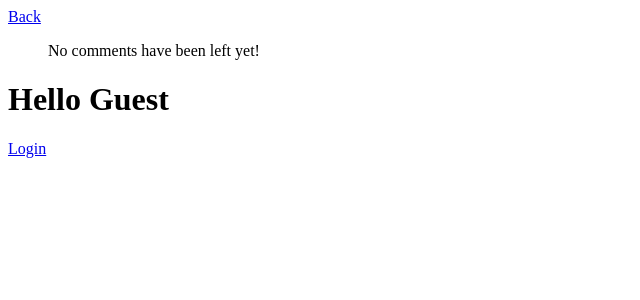
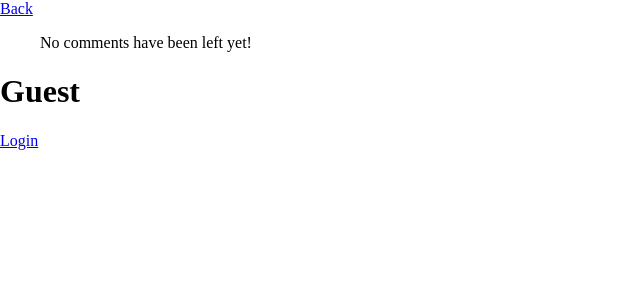
Before and after one commit to nicholedwight/CommentViaTwitter, a PHP site: page /battle.php?id=1 in a window 1280 px wide. Shown: the top 300 px of the page, without its empty margins (0-640 px from the left). Run offline with PHP 8.4, Linux system fonts and the light colour scheme; data that the repository does not hold is empty.

Commit message:
attempting to style comments and form

```diff
--- a/assets/css/main.css
+++ b/assets/css/main.css
@@ -0,0 +1,20 @@
+html {
+  height: 100%;
+  width: 100%;
+  box-sizing: border-box;
+}
+
+*, *:before, *:after {
+  box-sizing: inherit;
+}
+
+body {
+  margin: 0;
+  padding: 0;
+  height: 100%;
+  width: 100%;
+}
+
+.comment_list li {
+  list-style-type: none;
+}
--- a/inc/comment_form.php
+++ b/inc/comment_form.php
@@ -28,8 +28,7 @@ if ($commentRows) { //If there any comments for this page, display them
   foreach ($commentRows as $comment) {
     $date = date('F j, Y, g:i a', strtotime($comment['created_at']));
     echo '<li>';
-    echo '<img src="' . $comment['profile_image_url'] . '"><br>';
-    echo $comment['username'] . '<br>';
+    echo '<img src="' . $comment['profile_image_url'] . '"> ' . $comment['username'] . '<br>';
     echo $comment['comment'] . '<br>';
     echo $date . '</li>';
   }
@@ -40,7 +39,7 @@ if ($commentRows) { //If there any comments for this page, display them
 </ul>
 
 <h1>
-  Hello <?=(!empty($_SESSION['access_token']['screen_name'])
+  <?=(!empty($_SESSION['access_token']['screen_name'])
               ? '@' . $_SESSION['access_token']['screen_name'] .
               " <img src='" . $_SESSION['profile_image_url'] . "'>"
               : 'Guest'); ?>
@@ -50,7 +49,7 @@ if ($commentRows) { //If there any comments for this page, display them
 if (!$_SESSION) {
   echo "<a href='redirect.php'>Login</a>";
 } else { ?>
-  <form method="POST" action="">
+  <form method="POST" action="" class="comment_form">
     <textarea name="comment" id="comment" rows="6" cols="40" placeholder="Comment:" required></textarea>
     <input type="hidden" value="<?php echo $_GET['id'];?>" name="battle_id">
     <button class="submit" type="submit">Submit</button>
```
